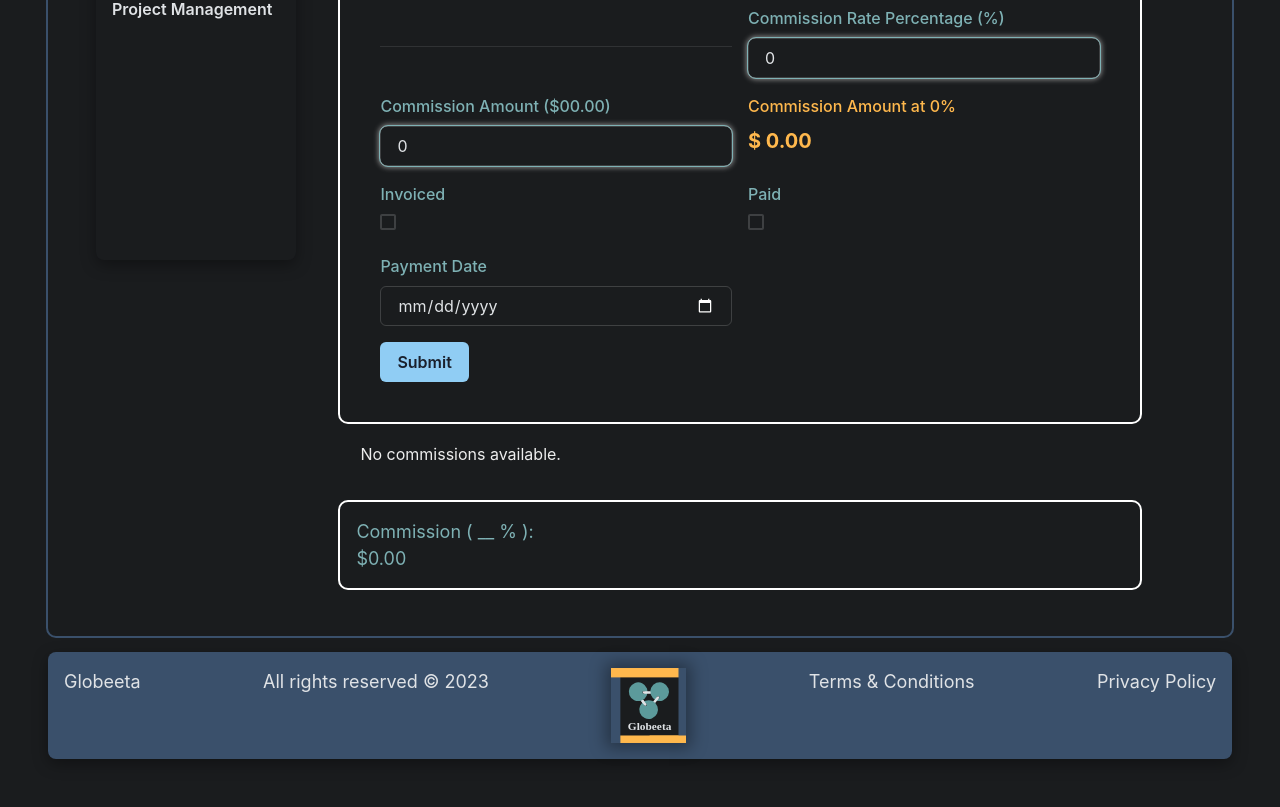
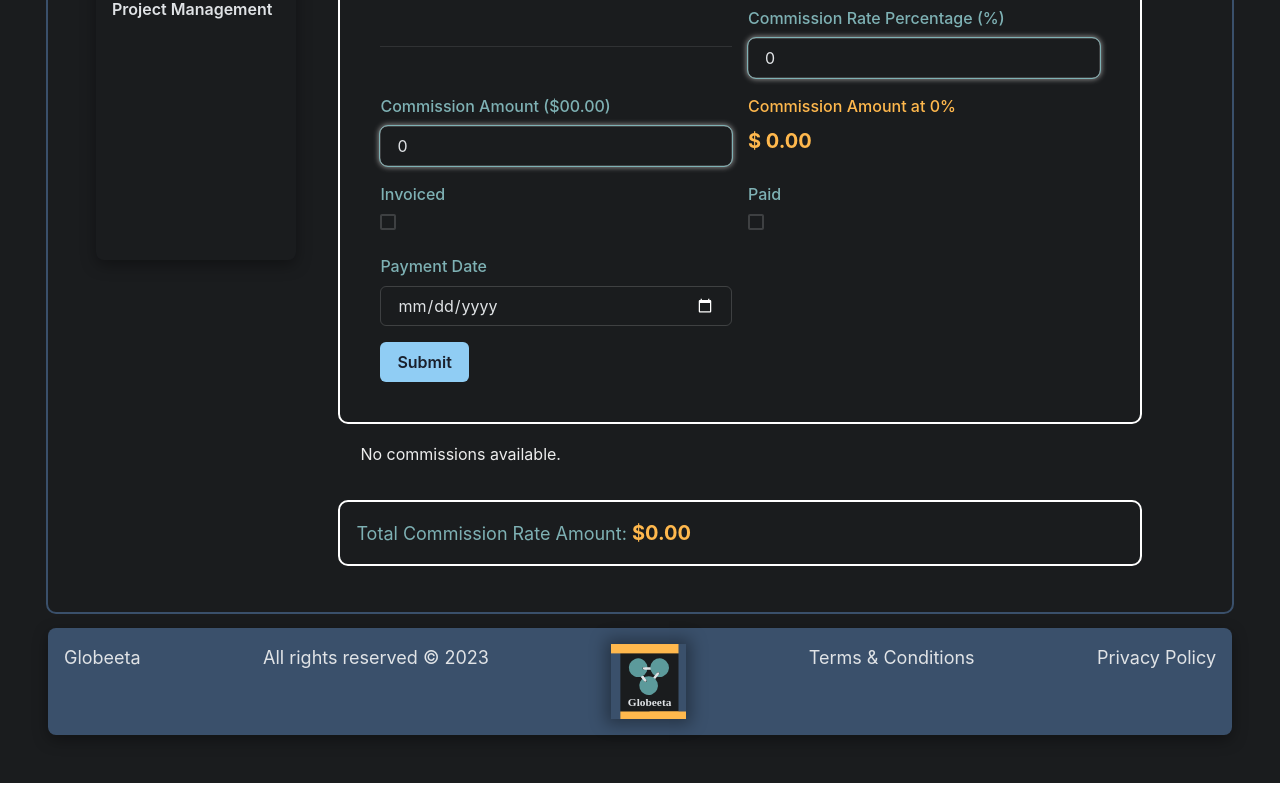
Before and after one commit to JayEyeM/Travel-Agent-App, a React (Vite) app: page /calculator in a window 1280 px wide. Shown: the part 443-1250 px from the top of the page. After the commit the page ends 1226 px from the top, so only its background shows below. Built offline with nearby package versions, Linux system fonts and the light colour scheme.

Commit message:
commission calculator calculates total $

```diff
--- a/src/components/calculatorUtils/commissionCalculator.tsx
+++ b/src/components/calculatorUtils/commissionCalculator.tsx
@@ -1,10 +1,23 @@
 import { Box, Text, Heading, useColorModeValue } from '@chakra-ui/react'
+import { useState, useEffect } from 'react';
 import CommisionForm from './commissionForm'
 import { useBrandColors } from '../generalUtils/theme'
 import DisplayCommissions from './displayCommissions';
+import useCommissionsData from './useCommissionsDataHook';
 
 const CommisionCalculator = () => {
     const { primary, background, accent, secondary, text } = useBrandColors()
+    const { commissions } = useCommissionsData();
+    const [totalCommissionRateAmount, setTotalCommissionRateAmount] = useState(0);
+
+    useEffect(() => {
+      const total = commissions.reduce((acc, commission) => acc + commission.commissionRateAmount, 0);
+      setTotalCommissionRateAmount(total);
+    }, [commissions]);
+
+
+
+
 
   return (
     <Box p={0} ml={'auto'} mr={'auto'} w={'90%'} borderRadius="lg" bg={background}>
@@ -32,11 +45,10 @@ const CommisionCalculator = () => {
         bg={background}
       >
         <Text fontSize="lg" color={accent}>
-          Commission ( __ % ):
+        Total Commission Rate Amount: <Text as="b" fontSize={"xl"} color={secondary}>${totalCommissionRateAmount.toFixed(2)}</Text>
         </Text>
-        <Text fontSize="lg" color={accent}>
-          $0.00
-        </Text>
+
+
       </Box>
 
 
--- a/src/components/calculatorUtils/commissionForm.tsx
+++ b/src/components/calculatorUtils/commissionForm.tsx
@@ -161,10 +161,6 @@ const handleSubmit = (e: React.FormEvent) => {
       supplier: supplier || 'Unknown Supplier'
     }));
   };
-
-
-
-
 
 
   // Effect to calculate commissionRateAmount
--- a/src/components/calculatorUtils/useCommissionsDataHook.tsx
+++ b/src/components/calculatorUtils/useCommissionsDataHook.tsx
@@ -54,7 +54,13 @@ const useCommissionsData = () => {
     localStorage.setItem('CommissionFormData', JSON.stringify(updatedCommissions));
   };
 
-  return { commissions, addCommission, getCommissionById, updateCommission, deleteCommission };
+  // Refetch commissions data from local storage
+  const refetch = () => {
+    const storedData = JSON.parse(localStorage.getItem('CommissionFormData') || '[]');
+    setCommissions(storedData);
+  };
+
+  return { commissions, addCommission, getCommissionById, updateCommission, deleteCommission, refetch };
 };
 
 export default useCommissionsData;
```
